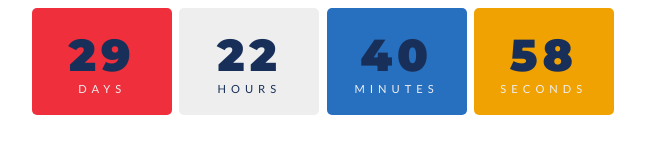
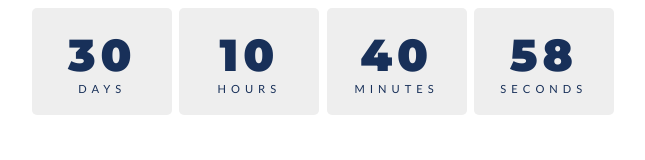
Before and after one commit to sijinjeon/notion_embed, a plain HTML site: page widget/2023-03-31.html in a window 1280 px wide. Shown: the whole page, without its empty margins (317-962 px from the left). Drawn offline with Linux system fonts and the light colour scheme.

Commit message:
Update 2023-03-31.html
날짜변경

```diff
--- a/widget/2023-03-31.html
+++ b/widget/2023-03-31.html
@@ -28,7 +28,8 @@ body{
 }
 
 .days {
-  background: #EF2F3C;
+  background: #eeeeee;
+  color: #183059;
 }
 
 .hours {
@@ -37,11 +38,13 @@ body{
 }
 
 .minutes {
-  background: #276FBF;
+  background: #eeeeee;
+  color: #183059;
 }
 
 .seconds {
-  background: #F0A202;
+  background: #eeeeee;
+  color: #183059;
 }
 
 .numbers {
@@ -103,7 +106,7 @@ body{
 </body>
 <script>
     const year = new Date().getFullYear();
-const myDate = new Date('Mar 31, 2023 00:00:00');
+const myDate = new Date('Mar 31, 2023 12:00:00');
 console.log(myDate);
 
 // countdown
```
